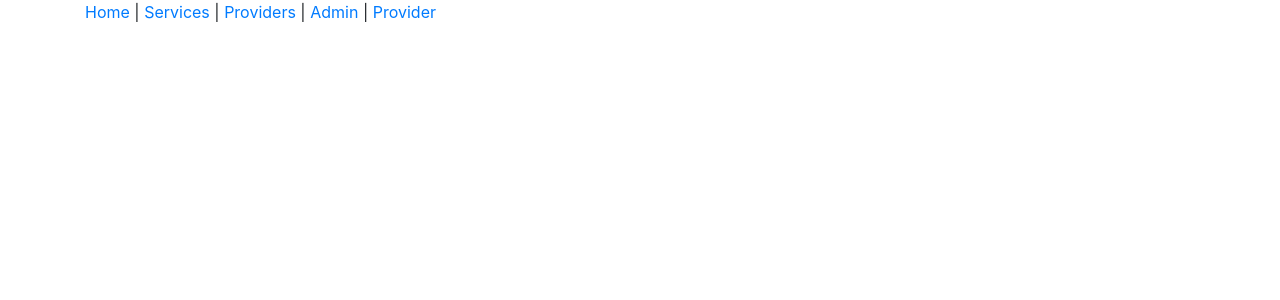
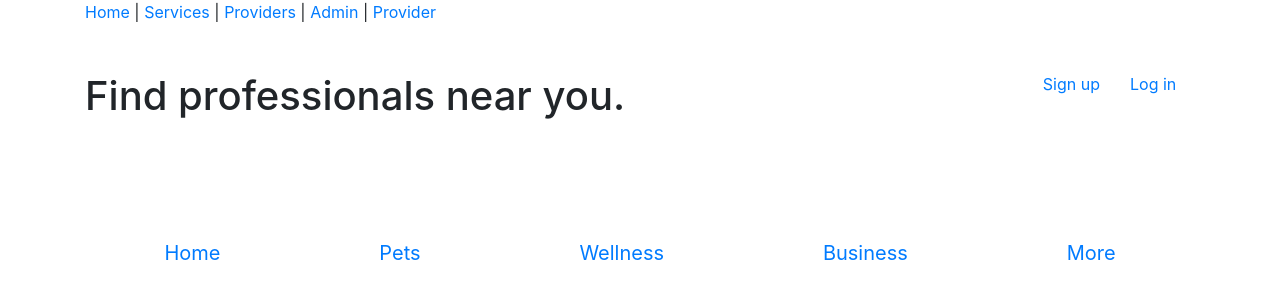
Before and after one commit to sd19oracle/cs4500-sp19-client-react-oracle, a React (Create React App) app: page /home in a window 1280 px wide. Shown: the top 300 px of the page. Built offline with nearby package versions, Linux system fonts and the light colour scheme.

Commit message:
ServiceCategoryPills file and set Home page

```diff
--- a/src/App.js
+++ b/src/App.js
@@ -2,6 +2,7 @@ import React, { Component } from 'react';
 import '../node_modules/bootstrap/dist/css/bootstrap.min.css'
 import {BrowserRouter as Router, Route, Link} from 'react-router-dom'
 import Admin from './components/Admin'
+import Home from './components/Home'
 // import './App.css';
 
 class App extends Component {
@@ -35,12 +36,12 @@ class App extends Component {
                       exact
                       render={() =>
                           <Provider
-                              provider={serviceCategories[0].serviceProviders[0]}/>}/>
+                              provider={serviceCategories[0].serviceProviders[0]}/>}/> */}
                   <Route
                       path="/home"
                       exact
                       component={Home}/>
-                  <Route
+                  {/* <Route
                       path="/services"
                       exact
                       component={ServiceNavigator}/> */}
--- /dev/null
+++ b/src/components/Home.js
@@ -0,0 +1,36 @@
+import React from 'react'
+// import SearchBar from './SearchBar/SearchBar'
+// import ServiceTabNavigator from './ServiceTabNavigator/ServiceTabNavigator'
+import ServiceCategoryPills from './ServiceCategoryPills/ServiceCategoryPills'
+// import serviceCategories from '../data/service-categories.mock.json'
+const Home = ({history}) =>
+    <div>
+        <div className="row">
+            <div className="col-8">
+                <h1>
+                    Find professionals near you.
+                </h1>
+                {/* <SearchBar history={history}/> */}
+            </div>
+            <div className="col-3 text-right">
+                <a href="#">Sign up</a>
+            </div>
+            <div className="col-1">
+                <a href="#">Log in</a>
+            </div>
+        </div>
+
+        <br/>
+        <br/>
+        <br/>
+        <div>
+            <ServiceCategoryPills/>
+        </div>
+        <br/>
+        <br/>
+        <br/>
+        {/* <ServiceTabNavigator
+            serviceCategories={serviceCategories}/> */}
+    </div>
+
+export default Home
--- /dev/null
+++ b/src/components/ServiceCategoryPills/ServiceCategoryPills.js
@@ -0,0 +1,47 @@
+import React from 'react'
+
+const ServiceCategoryPills = () =>
+    <ul className="nav nav-pills nav-fill wd-shadow wd-padding-20">
+        <li className="nav-item">
+            <a className="nav-link btn-lg text-center"
+               href="/services">
+                <i className="fa fa-home"/>
+                <br/>
+                Home
+            </a>
+        </li>
+        <li className="nav-item">
+            <a className="nav-link btn-lg text-center"
+               href="/services">
+                <i className="fa fa-paw"/>
+                <br/>
+                Pets
+            </a>
+        </li>
+        <li className="nav-item">
+            <a className="nav-link btn-lg text-center"
+               href="/services">
+                <i className="fa fa-heart"/>
+                <br/>
+                Wellness
+            </a>
+        </li>
+        <li className="nav-item">
+            <a className="nav-link btn-lg text-center"
+               href="/services">
+                <i className="fa fa-briefcase"/>
+                <br/>
+                Business
+            </a>
+        </li>
+        <li className="nav-item">
+            <a className="nav-link btn-lg text-center"
+               href="/services">
+                <i className="fa fa-ellipsis-h"/>
+                <br/>
+                More
+            </a>
+        </li>
+    </ul>
+
+export default ServiceCategoryPills
```
